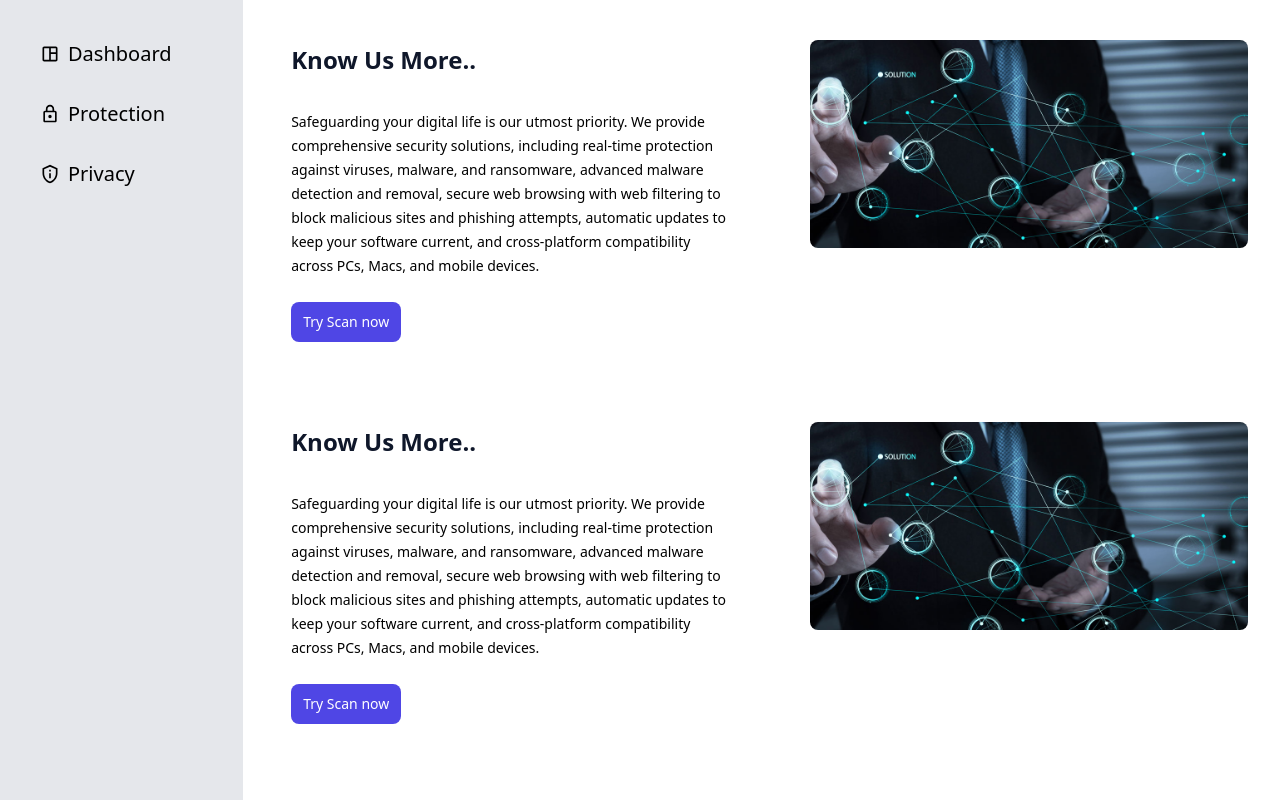
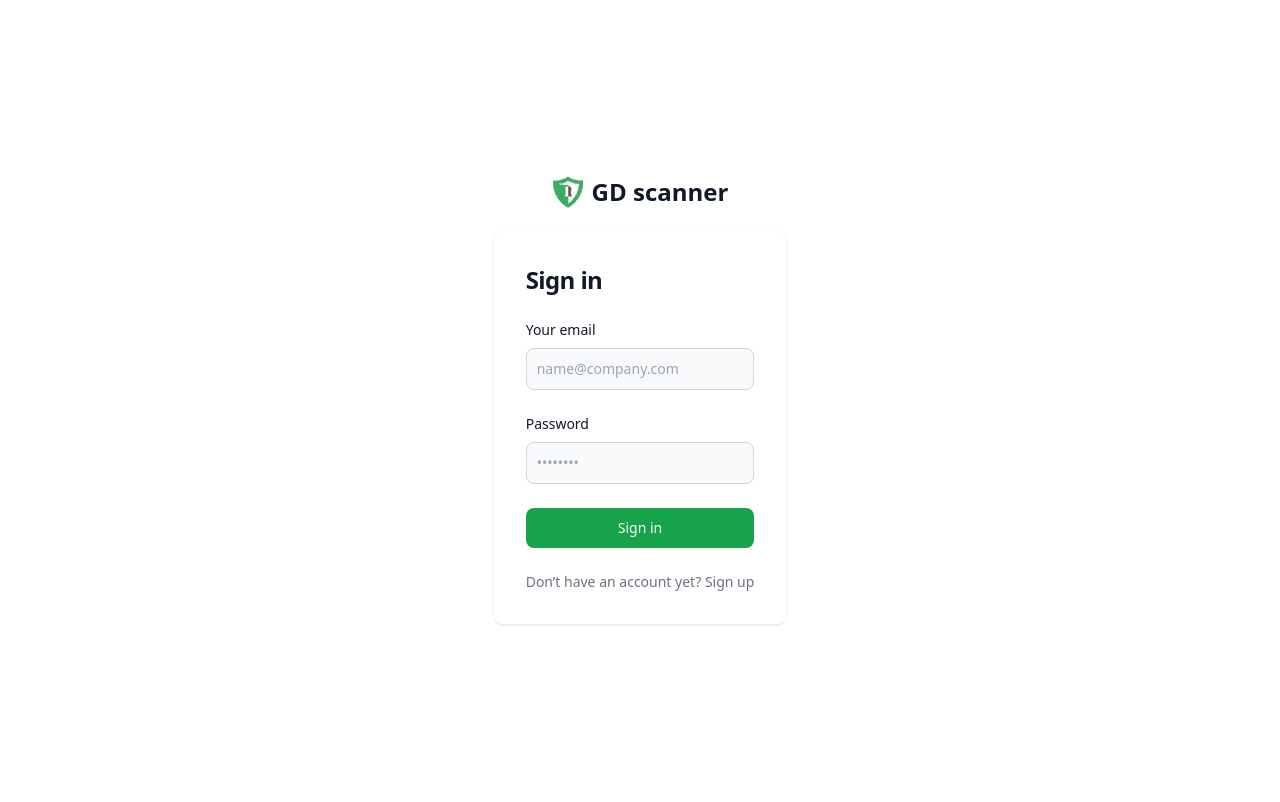
Before and after one commit to danfordChris/ctime, a React (Vite) app: page /dashboard in a window 1280 px wide. Shown: the top 802 px of the page. Built offline with nearby package versions, Linux system fonts and the light colour scheme.

Commit message:
login page

```diff
--- a/src/App.jsx
+++ b/src/App.jsx
@@ -1,12 +1,14 @@
-import { useState } from "react";
+import { useState, useEffect } from "react";
 import { Link, Outlet, useLocation, useNavigate } from "react-router-dom";
-import { useEffect } from "react";
-import { MdOutlineSpaceDashboard, MdOutlineLock, MdOutlinePrivacyTip, MdMenu, MdClose } from "react-icons/md";
+import { MdOutlineSpaceDashboard, MdOutlineLock, MdOutlinePrivacyTip, MdMenu, MdClose, MdAccountCircle } from "react-icons/md";
+import Login from "./pages/login/login";
+
 
 function App() {
     const location = useLocation();
     const navigate = useNavigate();
     const [isMenuOpen, setIsMenuOpen] = useState(false);
+    const [isLoggedIn, setIsLoggedIn] = useState(false);
 
     useEffect(() => {
         location.pathname === '/' && navigate('/dashboard');
@@ -16,7 +18,16 @@ function App() {
         setIsMenuOpen(!isMenuOpen);
     };
 
+    const handleLogin = (username) => {
+
+        setIsLoggedIn(true);
+    };
+
     return (
+        <div >
+            {!isLoggedIn ? (
+                <Login onLogin={handleLogin} />
+            ) : (
                 <div className="grid grid-cols-1 sm:grid-cols-5 gap-x-4">
                     <aside className={`sm:col-span-1 bg-gray-200 h-screen sticky top-0 px-6 py-8 ${isMenuOpen ? 'block' : 'hidden'} sm:block`}>
                         <nav className="flex flex-col space-y-4 text-xl">
@@ -32,6 +43,12 @@ function App() {
                                 <MdOutlinePrivacyTip />
                                 <span>Privacy</span>
                             </Link>
+
+                            {/* Account Preview Section */}
+                            <div className="flex px-4 py-2 space-x-2 items-center hover:bg-gray-400 rounded-lg hover:text-gray-800" onClick={toggleMenu}>
+                                <MdAccountCircle/>
+                                <span>Account</span>
+                            </div>
                         </nav>
                     </aside>
                     <div className="sm:col-span-4">
@@ -49,6 +66,8 @@ function App() {
                         </div>
                     </div>
                 </div>
+            )}
+        </div>
     );
 }
 
--- /dev/null
+++ b/src/pages/login/login.jsx
@@ -0,0 +1,55 @@
+import React, { useState } from 'react';
+import logo from '../../assets/logo.svg';
+
+function Login({ onLogin }) {
+    const [email, setEmail] = useState("");
+    const [password, setPassword] = useState("");
+    const [error, setError] = useState("");
+
+    const handleLogin = (e) => {
+        e.preventDefault(); // Prevent default form submission behavior
+        // Check if credentials match admin credentials
+        if (email === "new@new.com" && password === "new") {
+            onLogin(email, true); // Log in as admin
+        } else {
+            onLogin(email, false); // Log in as regular user
+        }
+    };
+
+    return (
+        <div className="flex items-center justify-center ">
+            <section className=" dark:bg-gray-900">
+            <div class="flex flex-col items-center justify-center px-6 py-8 mx-auto md:h-screen lg:py-0">
+                    <a href="#" className="flex items-center mb-6 text-2xl font-semibold text-gray-900 dark:text-white">
+                        <img className="w-8 h-8 mr-2" src={logo} alt="logo" />
+                        GD scanner
+                    </a>
+                    <div className="w-full bg-white rounded-lg shadow dark:border md:mt-0 sm:max-w-md xl:p-0 dark:bg-gray-800 dark:border-gray-700">
+                        <div className="p-6 space-y-4 md:space-y-6 sm:p-8">
+                            <h1 className="text-xl font-bold leading-tight tracking-tight text-gray-900 md:text-2xl dark:text-white">
+                                Sign in
+                            </h1>
+                            {error && <p className="text-red-500">{error}</p>}
+                            <form className="space-y-4 md:space-y-6" onSubmit={handleLogin}>
+                                <div>
+                                    <label htmlFor="email" className="block mb-2 text-sm font-medium text-gray-900 dark:text-white">Your email</label>
+                                    <input type="email" name="email" id="email" value={email} onChange={(e) => setEmail(e.target.value)} className="bg-gray-50 border border-gray-300 text-gray-900 sm:text-sm rounded-lg focus:ring-primary-600 focus:border-primary-600 block w-full p-2.5 dark:bg-gray-700 dark:border-gray-600 dark:placeholder-gray-400 dark:text-white dark:focus:ring-blue-500 dark:focus:border-blue-500" placeholder="name@company.com" required />
+                                </div>
+                                <div>
+                                    <label htmlFor="password" className="block mb-2 text-sm font-medium text-gray-900 dark:text-white">Password</label>
+                                    <input type="password" name="password" id="password" value={password} onChange={(e) => setPassword(e.target.value)} placeholder="••••••••" className="bg-gray-50 border border-gray-300 text-gray-900 sm:text-sm rounded-lg focus:ring-primary-600 focus:border-primary-600 block w-full p-2.5 dark:bg-gray-700 dark:border-gray-600 dark:placeholder-gray-400 dark:text-white dark:focus:ring-blue-500 dark:focus:border-blue-500" required />
+                                </div>
+                                <button type="submit" className="w-full text-white bg-green-600 hover:bg-green-700 focus:ring-4 focus:outline-none focus:ring-primary-300 font-medium rounded-lg text-sm px-5 py-2.5 text-center dark:bg-primary-600 dark:hover:bg-primary-700 dark:focus:ring-primary-800">Sign in</button>
+                                <p className="text-sm font-light text-gray-500 dark:text-gray-400">
+                                    Don’t have an account yet? <a href="#" className="font-medium text-primary-600 hover:underline dark:text-primary-500">Sign up</a>
+                                </p>
+                            </form>
+                        </div>
+                    </div>
+                </div>
+            </section>
+        </div>
+    );
+}
+
+export default Login;
```
Lines whose indentation alone changed are shown as unchanged.
